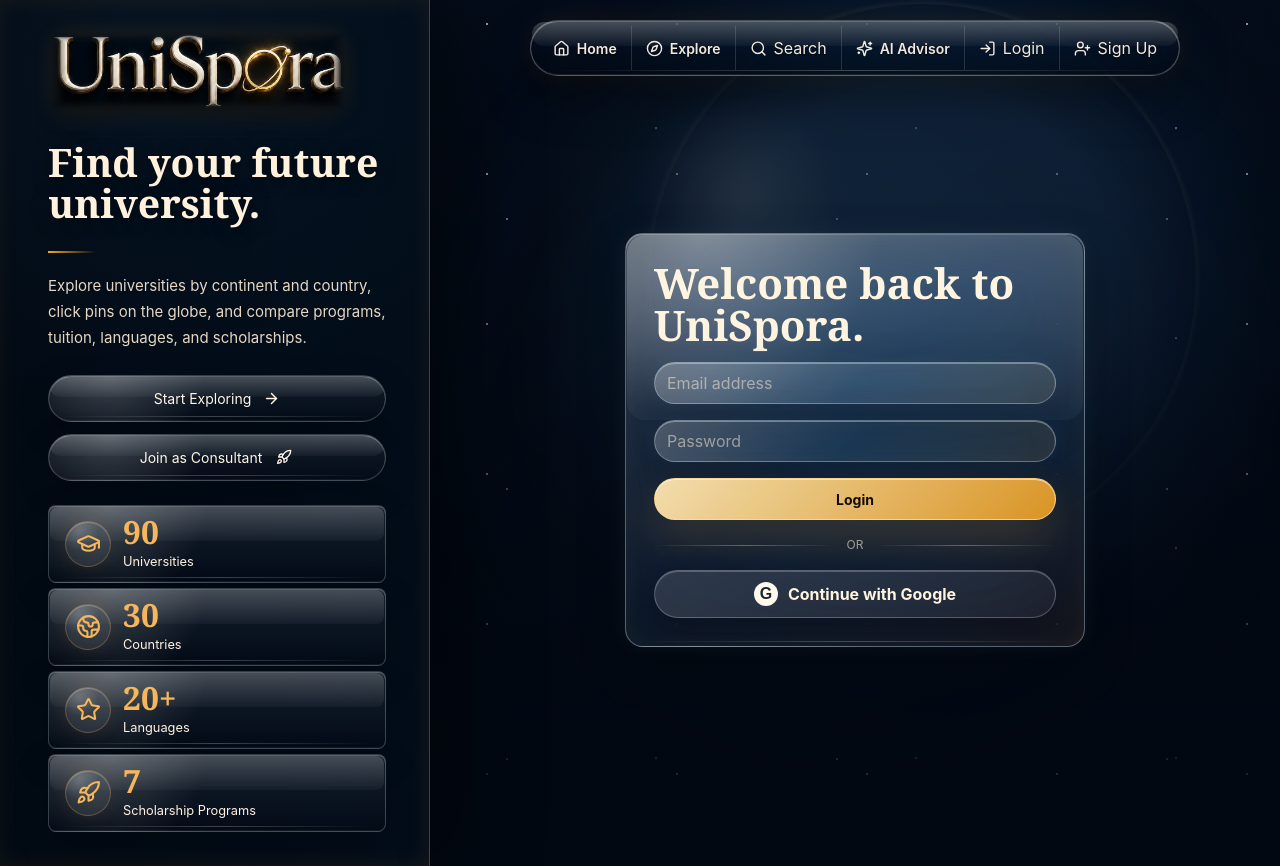
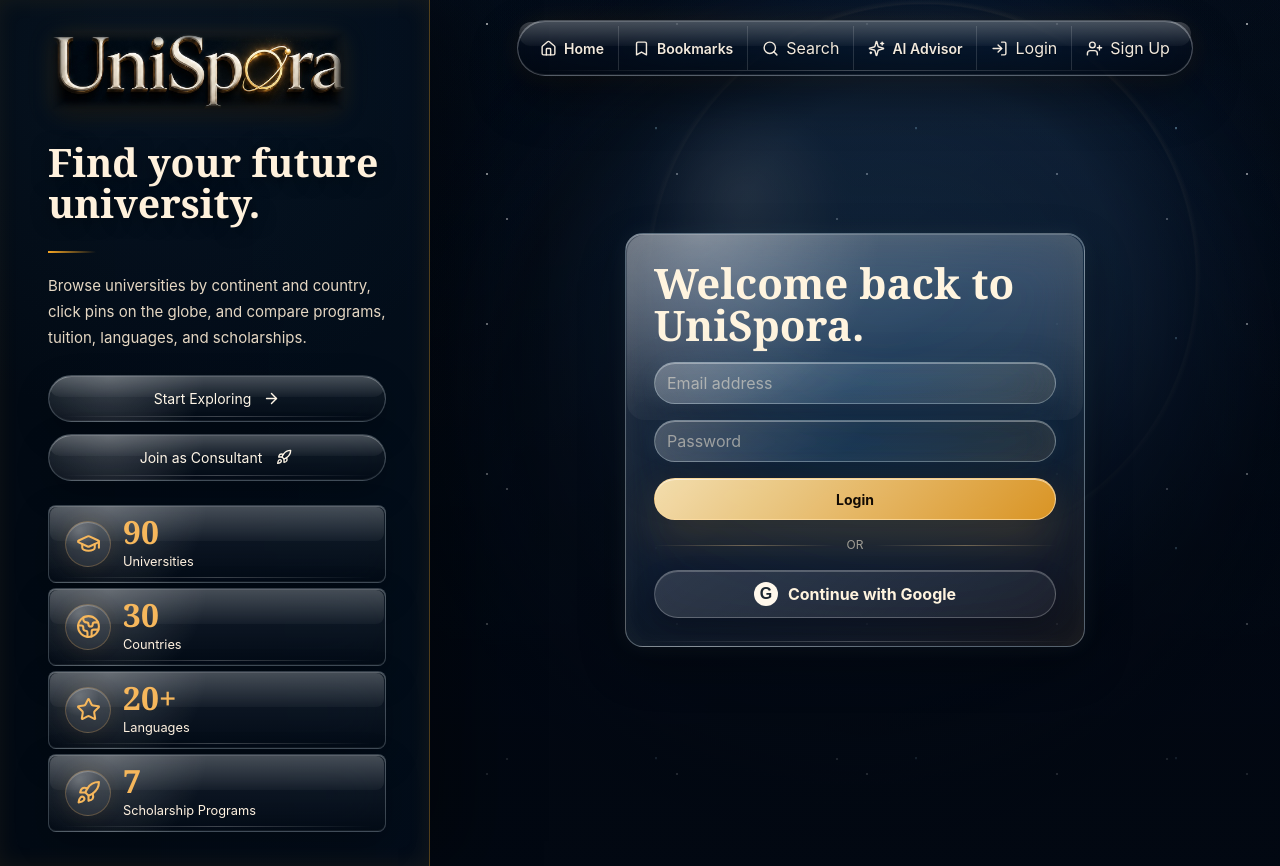
Before and after one commit to shah-ahmad/UNISPORA, a React (Vite) app: page /login in a window 1280 px wide. Built offline with nearby package versions, Linux system fonts and the light colour scheme; no server answers.

Commit message:
Remove explore page and nav item

```diff
--- a/src/components/layout/AppShell.tsx
+++ b/src/components/layout/AppShell.tsx
@@ -1,4 +1,3 @@
-import { useNavigate } from "@tanstack/react-router";
 import { useState } from "react";
 import type { ReactNode } from "react";
 import { X } from "lucide-react";
@@ -12,7 +11,6 @@ type AuthMode = "login" | "signup" | "account";
 
 export function AppShell({ children, showLogo = true }: { children: ReactNode; showLogo?: boolean }) {
   const { user } = useAuth();
-  const navigate = useNavigate();
   const userLabel = user?.name || user?.email?.split("@")[0];
   const [authMode, setAuthMode] = useState<AuthMode>();
 
@@ -29,7 +27,6 @@ export function AppShell({ children, showLogo = true }: { children: ReactNode; s
             userLabel={userLabel}
             onSearchClick={() => {
               setAuthMode(undefined);
-              void navigate({ to: "/explore" });
             }}
             onLoginClick={() => setAuthMode(user ? "account" : "login")}
             onSignupClick={() => setAuthMode("signup")}
--- a/src/components/layout/SidebarHero.tsx
+++ b/src/components/layout/SidebarHero.tsx
@@ -10,10 +10,10 @@ export function SidebarHero() {
       <div className="home-copy">
         <h1>Find your future university.</h1>
         <span className="gold-rule" />
-        <p>Explore universities by continent and country, click pins on the globe, and compare programs, tuition, languages, and scholarships.</p>
+        <p>Browse universities by continent and country, click pins on the globe, and compare programs, tuition, languages, and scholarships.</p>
       </div>
       <div className="grid gap-3">
-        <GlassLink href="/explore">
+        <GlassLink href="/">
           Start Exploring
           <ArrowRight size={17} />
         </GlassLink>
--- a/src/components/layout/TopNav.tsx
+++ b/src/components/layout/TopNav.tsx
@@ -1,11 +1,10 @@
 import { Link, useRouterState } from "@tanstack/react-router";
-import { Bookmark, Compass, Home, LogIn, Search, Sparkles, User, UserPlus } from "lucide-react";
+import { Bookmark, Home, LogIn, Search, Sparkles, User, UserPlus } from "lucide-react";
 
 const navItems = [
   { label: "Home", to: "/", icon: Home },
   { label: "Bookmarks", to: "/bookmarks", icon: Bookmark },
-  { label: "Explore", to: "/explore", icon: Compass },
-  { label: "Search", to: "/explore", icon: Search, action: "search" },
+  { label: "Search", to: "/", icon: Search, action: "search" },
   { label: "AI Advisor", to: "/ai-advisor", icon: Sparkles },
   { label: "Login", to: "/login", icon: LogIn, action: "login" },
   { label: "Sign Up", to: "/signup", icon: UserPlus, action: "signup" },
@@ -31,7 +30,7 @@ export function TopNav({
   const pathname = useRouterState({ select: (state) => state.location.pathname });
   const visibleItems = mobile
     ? navItems.filter((item) => ["Home", "Bookmarks", "Search", "Login", "Sign Up"].includes(item.label))
-    : navItems.filter((item) => item.label !== "Bookmarks");
+    : navItems;
 
   return (
     <nav className={`top-nav ${mobile ? "top-nav-mobile" : ""} ${activeAction ? "modal-action-active" : ""}`} aria-label="Primary navigation">
--- a/src/routeTree.gen.ts
+++ b/src/routeTree.gen.ts
@@ -12,7 +12,6 @@ import { Route as rootRouteImport } from './routes/__root'
 import { Route as VerifyRouteImport } from './routes/verify'
 import { Route as SignupRouteImport } from './routes/signup'
 import { Route as LoginRouteImport } from './routes/login'
-import { Route as ExploreRouteImport } from './routes/explore'
 import { Route as BookmarksRouteImport } from './routes/bookmarks'
 import { Route as AiAdvisorRouteImport } from './routes/ai-advisor'
 import { Route as IndexRouteImport } from './routes/index'
@@ -36,11 +35,6 @@ const SignupRoute = SignupRouteImport.update({
 const LoginRoute = LoginRouteImport.update({
   id: '/login',
   path: '/login',
-  getParentRoute: () => rootRouteImport,
-} as any)
-const ExploreRoute = ExploreRouteImport.update({
-  id: '/explore',
-  path: '/explore',
   getParentRoute: () => rootRouteImport,
 } as any)
 const BookmarksRoute = BookmarksRouteImport.update({
@@ -95,7 +89,6 @@ export interface FileRoutesByFullPath {
   '/': typeof IndexRoute
   '/ai-advisor': typeof AiAdvisorRoute
   '/bookmarks': typeof BookmarksRoute
-  '/explore': typeof ExploreRoute
   '/login': typeof LoginRoute
   '/signup': typeof SignupRoute
   '/verify': typeof VerifyRoute
@@ -110,7 +103,6 @@ export interface FileRoutesByTo {
   '/': typeof IndexRoute
   '/ai-advisor': typeof AiAdvisorRoute
   '/bookmarks': typeof BookmarksRoute
-  '/explore': typeof ExploreRoute
   '/login': typeof LoginRoute
   '/signup': typeof SignupRoute
   '/verify': typeof VerifyRoute
@@ -126,7 +118,6 @@ export interface FileRoutesById {
   '/': typeof IndexRoute
   '/ai-advisor': typeof AiAdvisorRoute
   '/bookmarks': typeof BookmarksRoute
-  '/explore': typeof ExploreRoute
   '/login': typeof LoginRoute
   '/signup': typeof SignupRoute
   '/verify': typeof VerifyRoute
@@ -143,7 +134,6 @@ export interface FileRouteTypes {
     | '/'
     | '/ai-advisor'
     | '/bookmarks'
-    | '/explore'
     | '/login'
     | '/signup'
     | '/verify'
@@ -158,7 +148,6 @@ export interface FileRouteTypes {
     | '/'
     | '/ai-advisor'
     | '/bookmarks'
-    | '/explore'
     | '/login'
     | '/signup'
     | '/verify'
@@ -173,7 +162,6 @@ export interface FileRouteTypes {
     | '/'
     | '/ai-advisor'
     | '/bookmarks'
-    | '/explore'
     | '/login'
     | '/signup'
     | '/verify'
@@ -189,7 +177,6 @@ export interface RootRouteChildren {
   IndexRoute: typeof IndexRoute
   AiAdvisorRoute: typeof AiAdvisorRoute
   BookmarksRoute: typeof BookmarksRoute
-  ExploreRoute: typeof ExploreRoute
   LoginRoute: typeof LoginRoute
   SignupRoute: typeof SignupRoute
   VerifyRoute: typeof VerifyRoute
@@ -222,13 +209,6 @@ declare module '@tanstack/react-router' {
       path: '/login'
       fullPath: '/login'
       preLoaderRoute: typeof LoginRouteImport
-      parentRoute: typeof rootRouteImport
-    }
-    '/explore': {
-      id: '/explore'
-      path: '/explore'
-      fullPath: '/explore'
-      preLoaderRoute: typeof ExploreRouteImport
       parentRoute: typeof rootRouteImport
     }
     '/bookmarks': {
@@ -301,7 +281,6 @@ const rootRouteChildren: RootRouteChildren = {
   IndexRoute: IndexRoute,
   AiAdvisorRoute: AiAdvisorRoute,
   BookmarksRoute: BookmarksRoute,
-  ExploreRoute: ExploreRoute,
   LoginRoute: LoginRoute,
   SignupRoute: SignupRoute,
   VerifyRoute: VerifyRoute,
--- a/src/routes/explore.tsx
+++ /dev/null
@@ -1,156 +0,0 @@
-import { useEffect, useMemo, useState } from "react";
-import type { CSSProperties } from "react";
-import { createFileRoute } from "@tanstack/react-router";
-import { Filter, Search } from "lucide-react";
-import { AppShell } from "@/components/layout/AppShell";
-import { GlobeMap } from "@/components/globe/GlobeMap";
-import { UniversityDetailsPanel } from "@/components/globe/UniversityDetailsPanel";
-import type { University } from "@/types/university";
-import { useUniversities } from "@/hooks/useUniversities";
-
-export const Route = createFileRoute("/explore")({
-  component: Explore,
-});
-
-const all = "All";
-
-function Explore() {
-  const { universities } = useUniversities();
-  const [query, setQuery] = useState("");
-  const [continent, setContinent] = useState(all);
-  const [country, setCountry] = useState(all);
-  const [program, setProgram] = useState(all);
-  const [language, setLanguage] = useState(all);
-  const [tuition, setTuition] = useState(70000);
-  const [scholarships, setScholarships] = useState(false);
-  const [selected, setSelected] = useState<University>();
-  const [selectedPoint, setSelectedPoint] = useState<{ x: number; y: number }>();
-
-  useEffect(() => {
-    if (universities[0] && (!selected || !universities.some((university) => university.id === selected.id))) {
-      setSelected(universities[0]);
-    }
-  }, [selected, universities]);
-
-  const filtered = useMemo(() => {
-    return universities.filter((university) => {
-      const haystack = `${university.name} ${university.city} ${university.country} ${university.programs.join(" ")}`.toLowerCase();
-      return (
-        haystack.includes(query.toLowerCase()) &&
-        (continent === all || getContinent(university) === continent) &&
-        (country === all || university.country === country) &&
-        (program === all || university.programs.includes(program)) &&
-        (language === all || university.languages.includes(language)) &&
-        getTuitionValue(university) <= tuition &&
-        (!scholarships || university.scholarships.length > 0)
-      );
-    });
-  }, [universities, query, continent, country, program, language, tuition, scholarships]);
-
-  return (
-    <AppShell>
-      <section className="explore-layout">
-        <aside className="explore-sidebar">
-          <label className="search-box">
-            <Search size={18} />
-            <input value={query} onChange={(event) => setQuery(event.target.value)} placeholder="Search university, country, program..." />
-          </label>
-          <div className="filter-panel">
-            <p><Filter size={16} /> Filters</p>
-            <Select label="Continent" value={continent} onChange={setContinent} options={[all, ...unique(universities.map(getContinent))]} />
-            <Select label="Country" value={country} onChange={setCountry} options={[all, ...unique(universities.map((u) => u.country))]} />
-            <Select label="Program" value={program} onChange={setProgram} options={[all, ...unique(universities.flatMap((u) => u.programs))]} />
-            <Select label="Language" value={language} onChange={setLanguage} options={[all, ...unique(universities.flatMap((u) => u.languages))]} />
-            <label className="field-label">Tuition range <strong>Up to {tuition.toLocaleString()}</strong><input type="range" min="3000" max="70000" step="1000" value={tuition} onChange={(event) => setTuition(Number(event.target.value))} /></label>
-            <label className="toggle-row"><input type="checkbox" checked={scholarships} onChange={(event) => setScholarships(event.target.checked)} /> Scholarships available</label>
-          </div>
-          <p className="results-count">{filtered.length} universities found</p>
-          <div className="university-list">
-            {filtered.map((university) => (
-              <button key={university.id} type="button" className={`university-card ${selected?.id === university.id ? "active" : ""}`} onClick={() => setSelected(university)}>
-                <strong>{university.name}</strong>
-                <span>{university.city}, {university.country}</span>
-                <small>{university.programs.slice(0, 2).join(" / ")}</small>
-              </button>
-            ))}
-          </div>
-        </aside>
-        <section className="explore-globe">
-          <GlobeMap
-            universities={filtered}
-            selectedUniversityId={selected?.id}
-            onSelectUniversity={setSelected}
-            onSelectedPointChange={setSelectedPoint}
-          />
-          <div className="explore-details anchored-details" style={getAnchoredPanelStyle(selectedPoint)}>
-            <UniversityDetailsPanel university={selected} onClose={() => setSelected(undefined)} />
-          </div>
-        </section>
-      </section>
-    </AppShell>
-  );
-}
-
-function getAnchoredPanelStyle(point?: { x: number; y: number }): CSSProperties {
-  if (!point) return {};
-
-  return {
-    "--anchor-x": `${point.x}px`,
-    "--anchor-y": `${point.y}px`,
-  } as CSSProperties;
-}
-
-function unique(values: string[]) {
-  return Array.from(new Set(values)).sort();
-}
-
-function getContinent(university: University) {
-  if (university.continent) return university.continent;
-
-  const countryContinents: Record<string, string> = {
-    Australia: "Oceania",
-    Belgium: "Europe",
-    Brazil: "South America",
-    Canada: "North America",
-    China: "Asia",
-    Denmark: "Europe",
-    Finland: "Europe",
-    France: "Europe",
-    Germany: "Europe",
-    India: "Asia",
-    Ireland: "Europe",
-    Italy: "Europe",
-    Japan: "Asia",
-    Kenya: "Africa",
-    Netherlands: "Europe",
-    Nigeria: "Africa",
-    Pakistan: "Asia",
-    Poland: "Europe",
-    Singapore: "Asia",
-    Spain: "Europe",
-    Sweden: "Europe",
-    "Saudi Arabia": "Asia",
-    "South Korea": "Asia",
-    "United Kingdom": "Europe",
-    USA: "North America",
-  };
-
-  return countryContinents[university.country] ?? "Other";
-}
-
-function getTuitionValue(university: University) {
-  if (typeof university.tuitionValue === "number") return university.tuitionValue;
-  if (/not publicly available|payable/i.test(university.tuition)) return 70000;
-  return 25000;
-}
-
-function Select({ label, value, options, onChange }: { label: string; value: string; options: string[]; onChange: (value: string) => void }) {
-  return (
-    <label className="field-label">
-      {label}
-      <select value={value} onChange={(event) => onChange(event.target.value)}>
-        {options.map((option) => <option key={option}>{option}</option>)}
-      </select>
-    </label>
-  );
-}
--- a/src/styles.css
+++ b/src/styles.css
@@ -927,20 +927,6 @@ button.top-nav-link {
   line-height: 1.02;
 }
 
-.explore-layout {
-  display: grid;
-  grid-template-columns: 390px minmax(0, 1fr);
-  min-height: calc(100vh - 94px);
-}
-
-.explore-sidebar {
-  position: relative;
-  z-index: 20;
-  padding: 22px;
-  border-right: 1px solid rgba(246, 166, 35, 0.45);
-  background: rgba(2, 10, 20, 0.88);
-}
-
 .search-box,
 .lux-input,
 .field-label select {
@@ -1043,20 +1029,6 @@ button.top-nav-link {
 .university-card span,
 .university-card small {
   color: #d7ccbb;
-}
-
-.explore-globe {
-  position: relative;
-  min-height: calc(100vh - 94px);
-  overflow: hidden;
-}
-
-.explore-details {
-  position: absolute;
-  right: 24px;
-  top: 24px;
-  z-index: 30;
-  width: min(380px, calc(100vw - 48px));
 }
 
 .anchored-details {
@@ -1448,8 +1420,7 @@ button.top-nav-link {
     display: none;
   }
 
-  .home-page,
-  .explore-layout {
+  .home-page {
     grid-template-columns: 1fr;
   }
 
@@ -1471,8 +1442,7 @@ button.top-nav-link {
     min-height: auto;
   }
 
-  .home-globe,
-  .explore-globe {
+  .home-globe {
     min-height: 760px;
   }
 
@@ -1554,13 +1524,11 @@ button.top-nav-link {
     padding: 24px;
   }
 
-  .home-globe,
-  .explore-globe {
+  .home-globe {
     min-height: 700px;
   }
 
-  .home-details,
-  .explore-details {
+  .home-details {
     position: relative;
     inset: auto;
     width: auto;
@@ -1575,10 +1543,6 @@ button.top-nav-link {
 
   .anchored-details::before {
     display: none;
-  }
-
-  .explore-sidebar {
-    padding: 16px;
   }
 
   .dashboard-grid,
@@ -2837,8 +2801,7 @@ button.top-nav-link {
   }
 }
 
-.home-details.anchored-details,
-.explore-details.anchored-details {
+.home-details.anchored-details {
   position: absolute;
   right: auto;
   bottom: auto;
@@ -3177,8 +3140,7 @@ button.top-nav-link {
     line-height: 1.15;
   }
 
-  .home-details.anchored-details,
-  .explore-details.anchored-details {
+  .home-details.anchored-details {
     left: auto;
     right: 10px;
     top: 126px;
```
